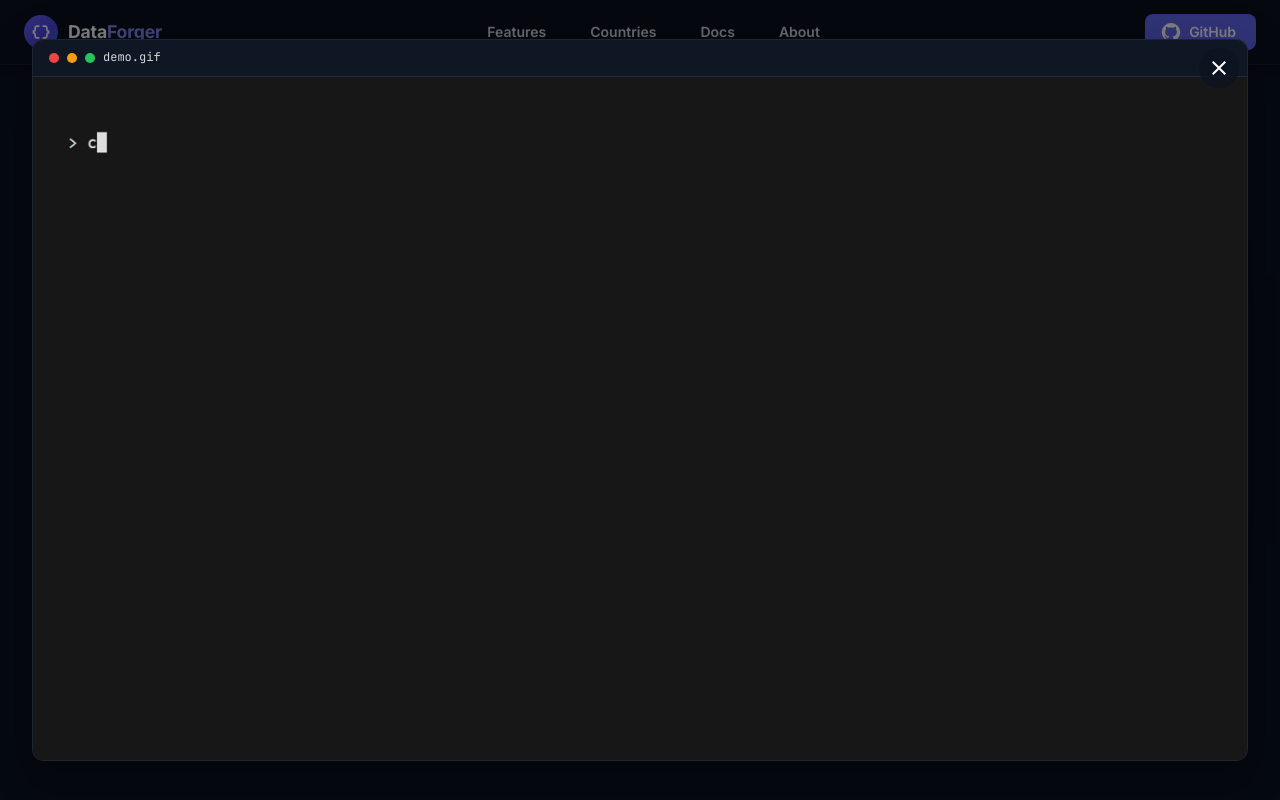
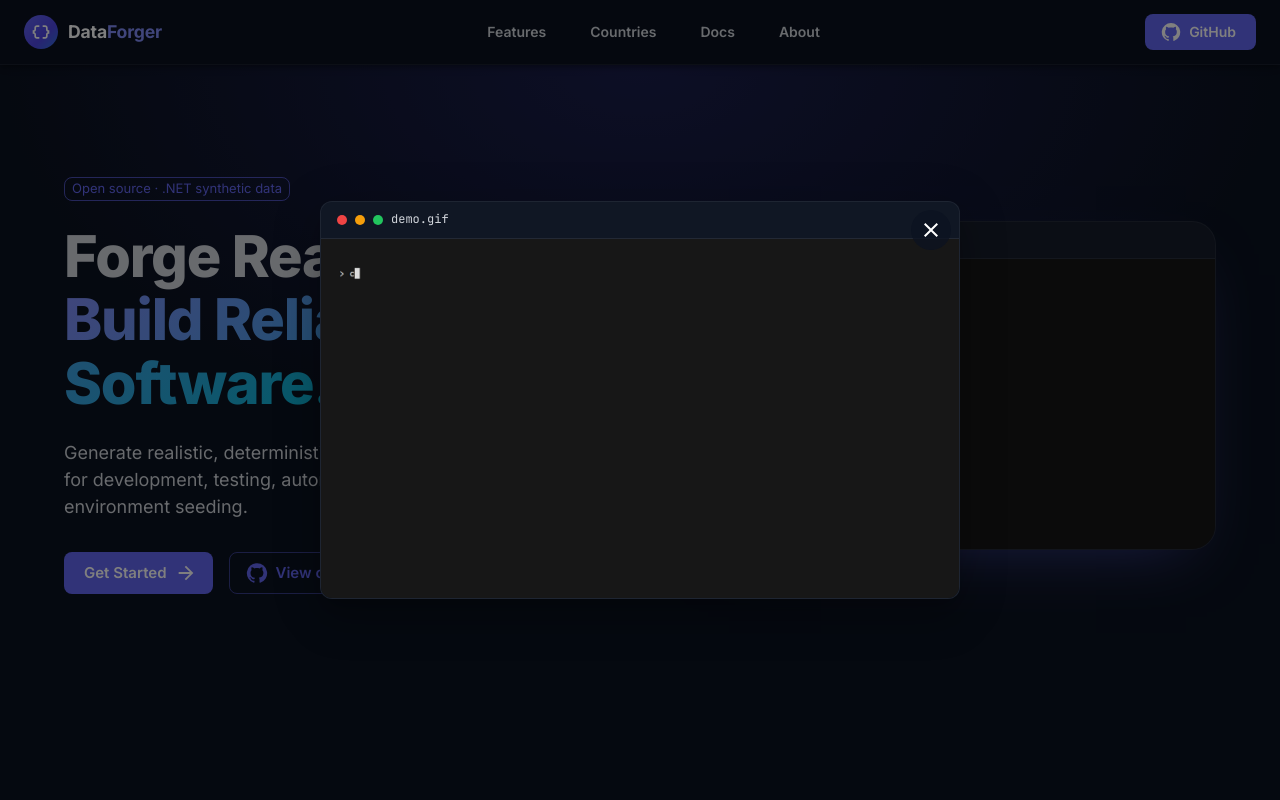
Before and after one commit to masterzdran/dataforge-site, a Next.js app: page / in a window 1280 px wide. Both pictures are taken after a click on the button "Expand demo". Shown: the top 800 px of the page. Built offline with nearby package versions, Linux system fonts and the light colour scheme; what @mui/material-nextjs would draw is missing.

Commit message:
style: size hero demo lightbox to ~50vw

```diff
--- a/src/components/HeroSection.tsx
+++ b/src/components/HeroSection.tsx
@@ -218,12 +218,13 @@
       <Dialog
         open={demoOpen}
         onClose={() => setDemoOpen(false)}
-        maxWidth="xl"
-        fullWidth
         aria-label="DataForger demo, expanded"
         slotProps={{
           paper: {
             sx: {
+              width: { xs: "92vw", sm: "70vw", md: "50vw" },
+              maxWidth: "960px",
+              m: 2,
               bgcolor: "#0B1220",
               backgroundImage: "none",
               border: "1px solid",
```
